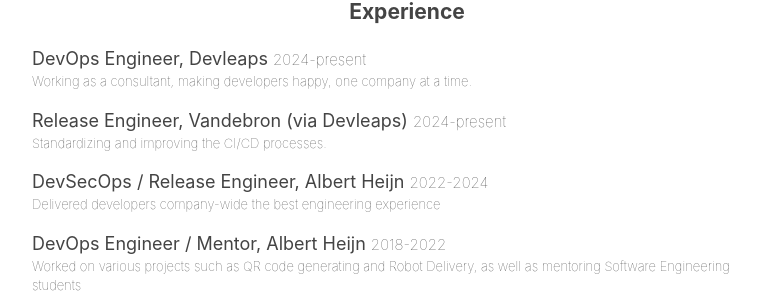
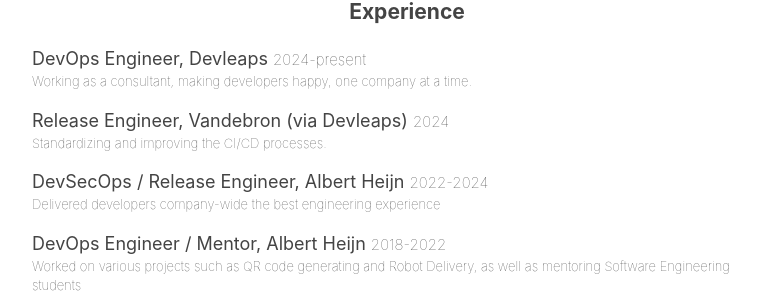
Before and after one commit to tijmenstor/tijmenstor.github.io, a Jekyll site: the page built from index.md, in a window 1280 px wide. Shown: the part 359-665 px from the top of the page, without its empty margins (233-1012 px from the left). Built offline with Jekyll 4.4.1, drawn with Linux system fonts in a browser that asks for light colours; nearby versions of some CDN libraries.

Commit message:
chore: Set Vandebron as past employer

```diff
--- a/_data/work-experience.yml
+++ b/_data/work-experience.yml
@@ -6,7 +6,7 @@
     website: https://devleaps.nl
   - job: Release Engineer
     company: Vandebron (via Devleaps)
-    time-span: 2024-present
+    time-span: 2024
     description: Standardizing and improving the CI/CD processes.
     website: https://vandebron.nl
   - job: DevSecOps / Release Engineer
```
